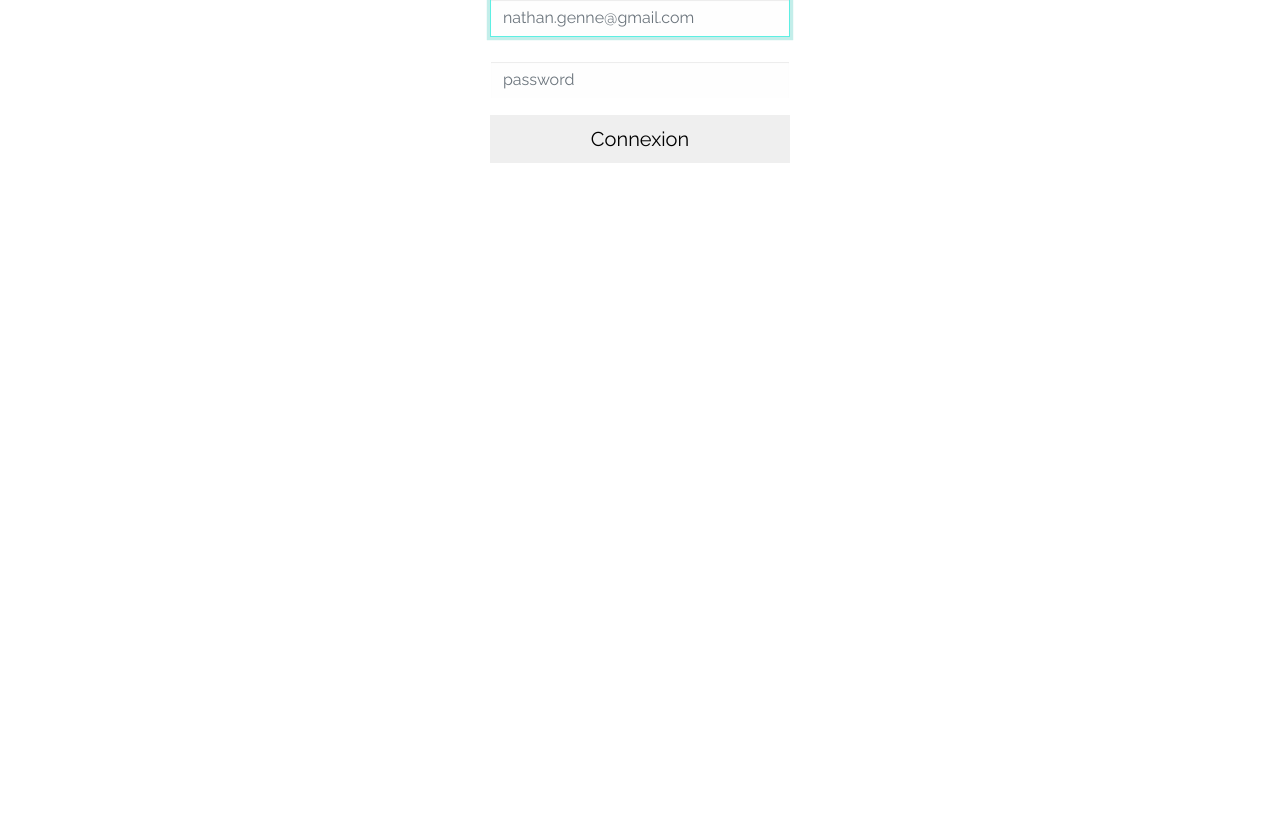
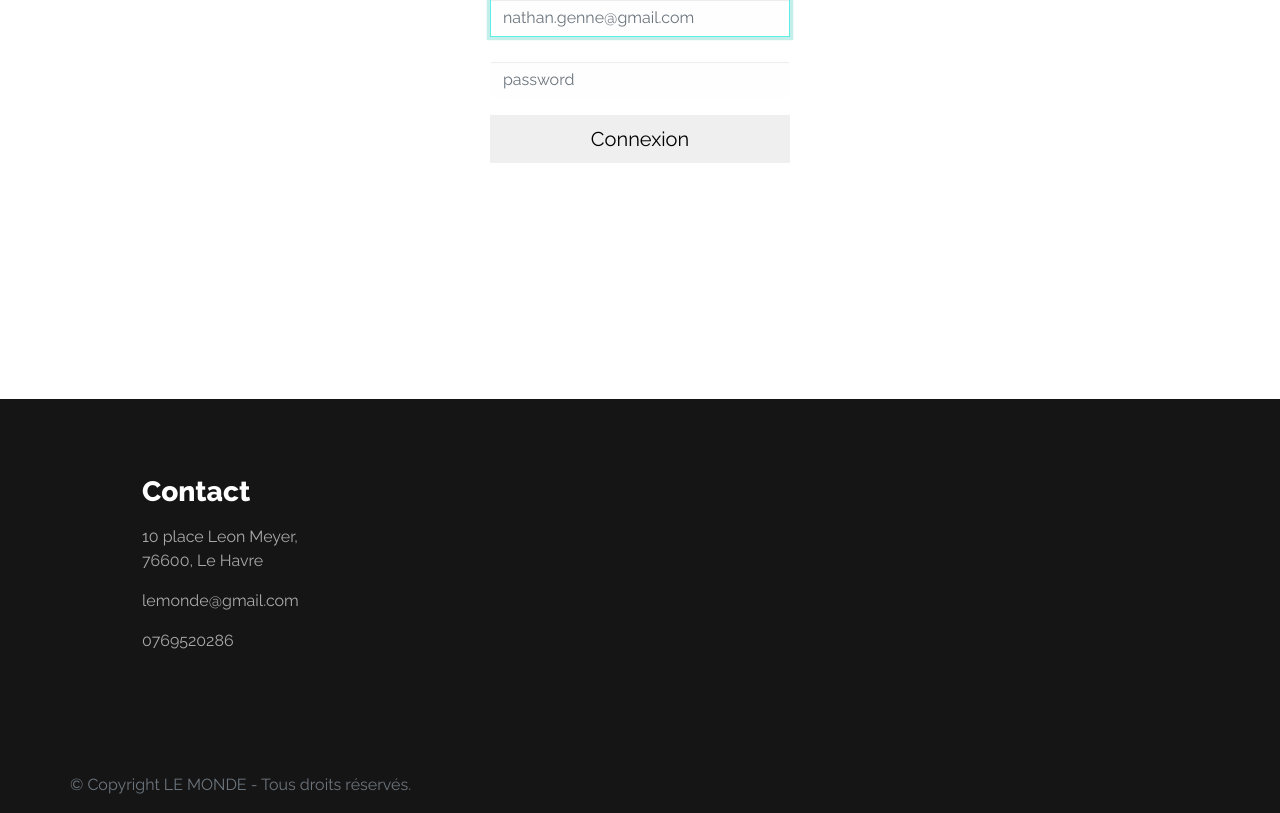
Before and after one commit to NathanGenne/RSS-feed-aggregator, a PHP site: page / in a window 1280 px wide. Shown: the part 365-1178 px from the top of the page. Before the commit the page ends 528 px from the top, so only its background shows below. Run offline with PHP 8.4, Linux system fonts and the light colour scheme; some web fonts are replaced.

Commit message:
fichier
fichier

```diff
--- a/controllers/login_controller.php
+++ b/controllers/login_controller.php
@@ -11,7 +11,7 @@ if (isset($_POST['login']) && !empty($_POST['username'])
       $_SESSION['valid'] = true;
       $_SESSION['user_email'] = $user;
       $_SESSION['user_pwd'] = $user['user_pwd'];
-      header('Location: home_page_view.php');
+      header('Location: accueil');
    } else {
       $msg = "Mauvais email ou mot de passe";
    }
--- a/inc/footer.php
+++ b/inc/footer.php
@@ -1,3 +1,29 @@
-</body>
-
-</html>
+<div class="text-white bg-dark" id="contact">
+        <div class="container">
+            <div class="row">
+                <div class="p-5 col-md-6">
+                    <h3>
+                        <b>Contact</b>
+                    </h3>
+                    <p class="">
+                        <a href="#" target="_blank">10 place Leon Meyer,
+                            <br>76600, Le Havre
+                        </a>
+                    </p>
+                    <p class="">
+                        <a href="#">lemonde@gmail.com</a>
+                    </p>
+                    <p class="mb-3">
+                        <a href="tel:0769520286">0769520286</a>
+                    </p>
+                </div>
+                <div class="p-5 col-md-6">
+                </div>
+                <div class="row">
+                    <div class="col-md-12 mt-3">
+                        <p class="text-center text-muted">© Copyright LE MONDE - Tous droits réservés. </p>
+                    </div>
+                </div>
+            </div>
+        </div>
+    </div>
--- a/index.php
+++ b/index.php
@@ -49,6 +49,4 @@ switch ($url[0]) {
         break;
 
 }
-require_once 'inc/footer.php';
-
 ?>
--- a/view/login_view.php
+++ b/view/login_view.php
@@ -14,7 +14,7 @@ require './controllers/login_controller.php'
         <form class = "form-signin" role = "form"
         action = "<?php echo htmlspecialchars($_SERVER['PHP_SELF']);?>"
         method = "post">
-           <input type = "text" class = "form-control"
+           <input type = "email" class = "form-control"
               name = "username" placeholder = "nathan.genne@gmail.com"
               required autofocus></br>
            <input type = "password" class = "form-control"
```
Also changed, not shown: view/create_account_part1_view.php (+32 -1 lines), view/form_connexion_vue.php (deleted, +0 -19 lines).
